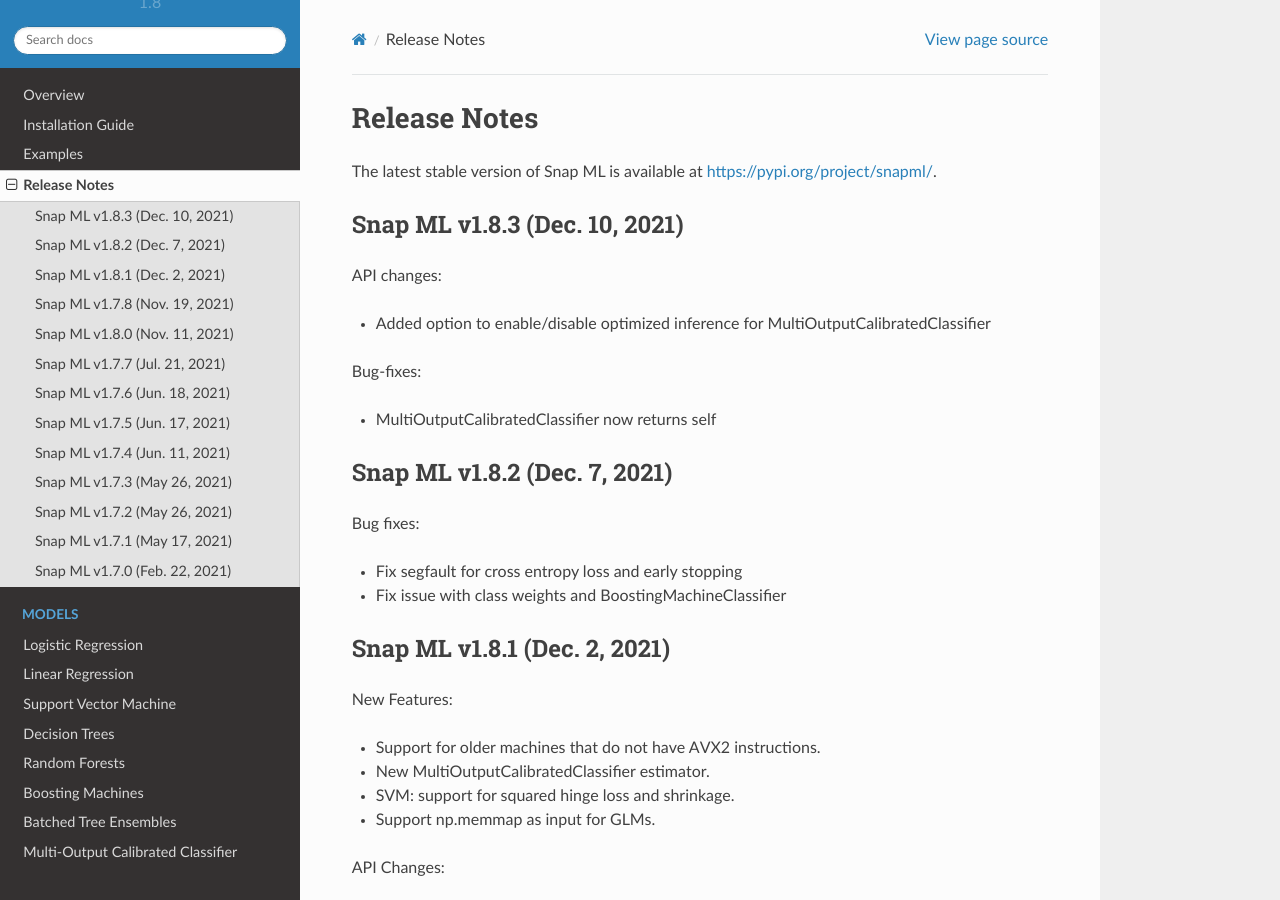
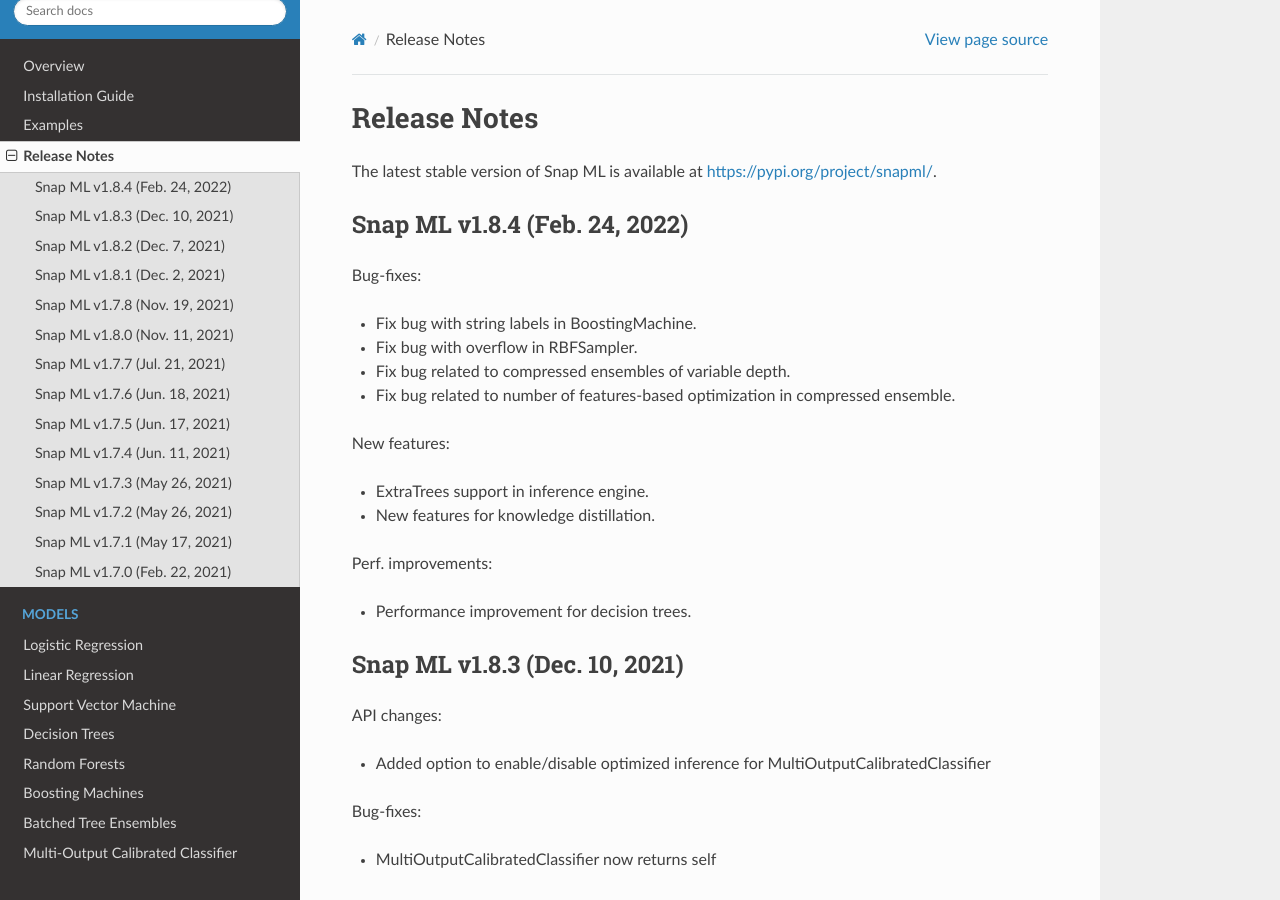
Before and after one commit to andreea-anghel/snapml-docs, a Sphinx documentation site: the page built from docs/source/release_notes.rst, in a window 1280 px wide and 900 px high. Built offline with Sphinx 7.4.7 and the Read the Docs theme 2.0.0, drawn with Linux system fonts in a browser that asks for light colours.

Commit message:
Refresh for v1.8.4

```diff
--- a/docs/requirements.txt
+++ b/docs/requirements.txt
@@ -1,2 +1,2 @@
 numpydoc
-snapml==1.8.3
+snapml==1.8.4
--- a/docs/source/release_notes.rst
+++ b/docs/source/release_notes.rst
@@ -2,6 +2,25 @@
 ##################
 
 The latest stable version of Snap ML is available at https://pypi.org/project/snapml/.
+
+Snap ML v1.8.4 (Feb. 24, 2022)
+=================================
+
+Bug-fixes:
+
+- Fix bug with string labels in BoostingMachine.
+- Fix bug with overflow in RBFSampler.
+- Fix bug related to compressed ensembles of variable depth.
+- Fix bug related to number of features-based optimization in compressed ensemble.
+
+New features:
+
+- ExtraTrees support in inference engine.
+- New features for knowledge distillation.
+
+Perf. improvements:
+
+- Performance improvement for decision trees.
 
 Snap ML v1.8.3 (Dec. 10, 2021)
 =================================
```
